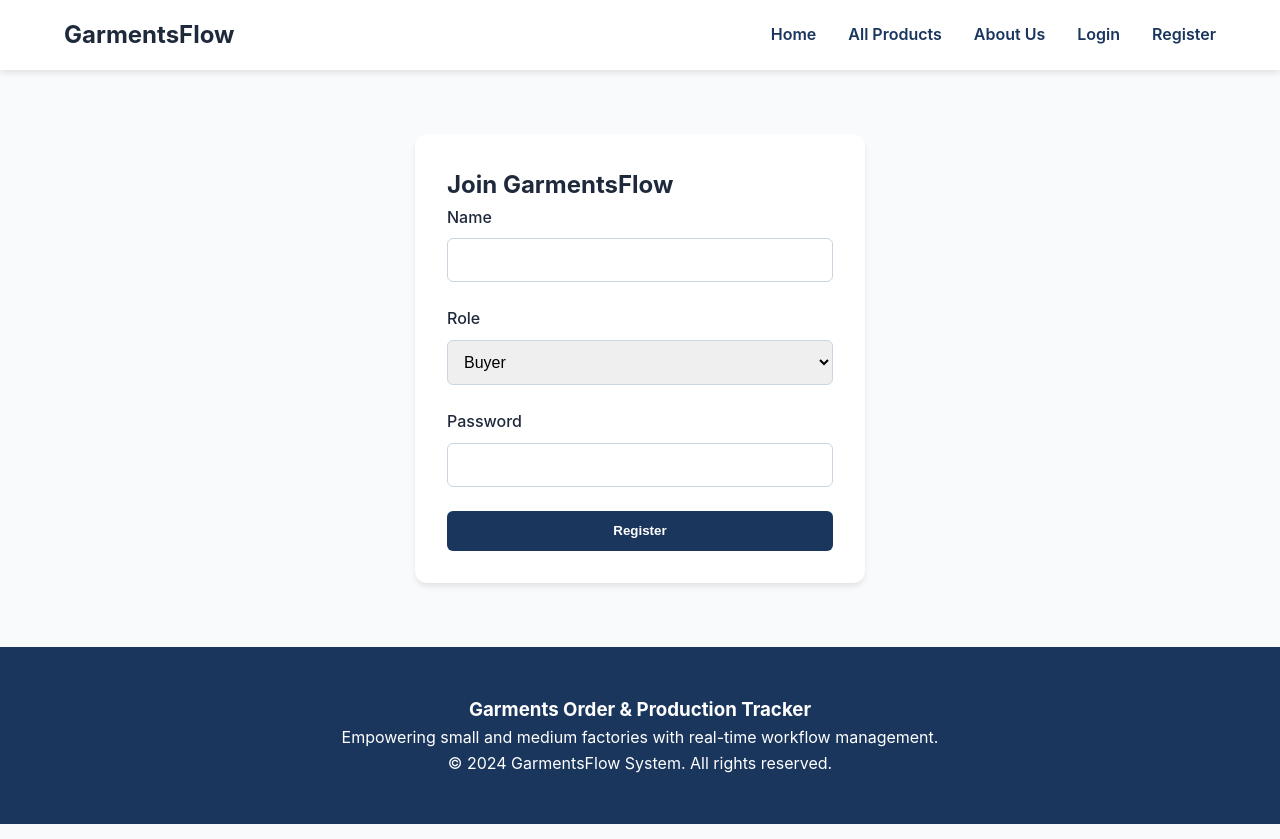
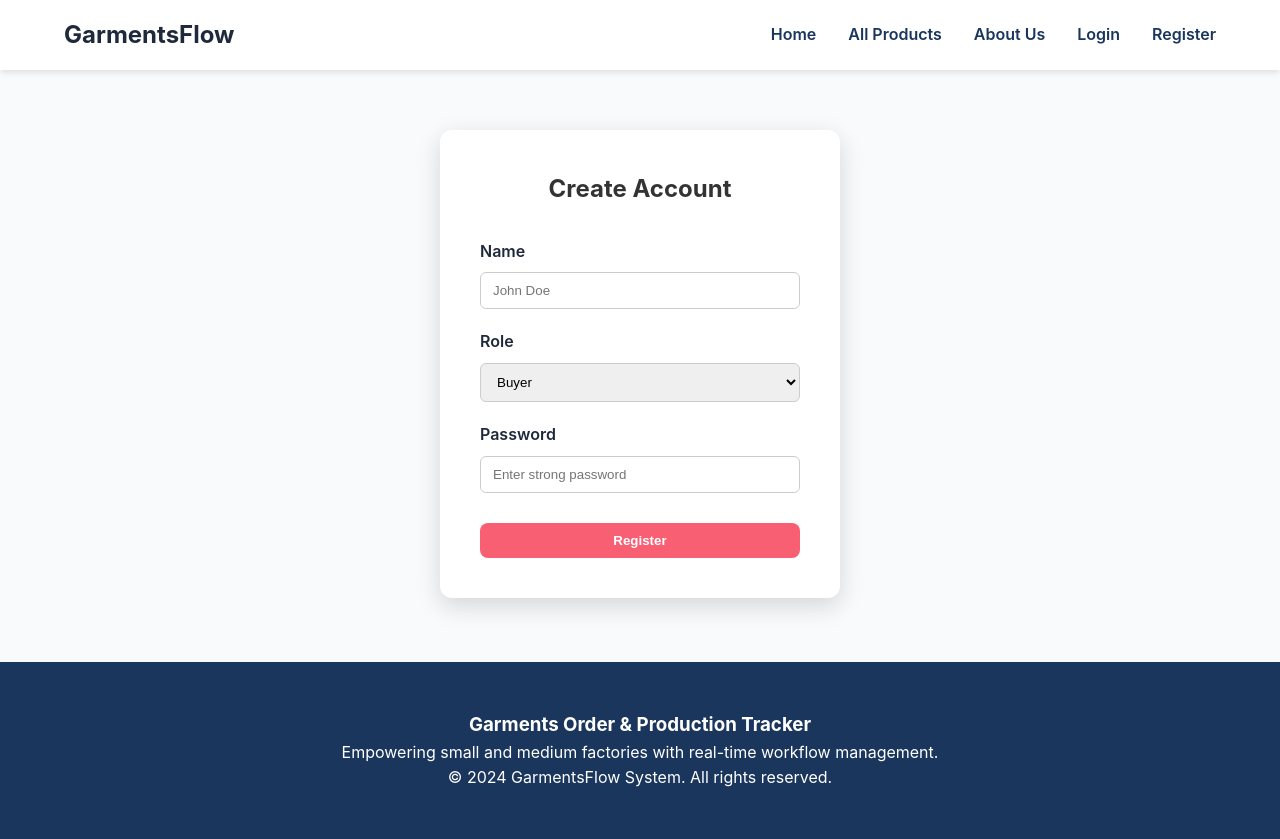
Before and after one commit to RojleenHaque/garments-tracker-client, a React (Create React App) app: page /register in a window 1280 px wide. Built offline with nearby package versions, Linux system fonts and the light colour scheme.

Commit message:
solve css issue for home

```diff
--- a/src/App.css
+++ b/src/App.css
@@ -20,13 +20,6 @@ body { font-family: 'Inter', sans-serif; background: var(--bg-light); color: var
 
 .footer { background: var(--primary); color: var(--white); padding: 3rem 5%; margin-top: 4rem; text-align: center; }
 
-/* Forms (Login/Register) */
-.auth-container { max-width: 450px; margin: 4rem auto; padding: 2rem; background: var(--white); border-radius: 12px; box-shadow: var(--shadow); }
-.form-group { margin-bottom: 1.5rem; }
-.form-group label { display: block; margin-bottom: 0.5rem; font-weight: 500; }
-.form-control { width: 100%; padding: 0.75rem; border: 1px solid #cbd5e1; border-radius: 6px; font-size: 1rem; }
-.btn-primary { width: 100%; padding: 0.8rem; background: var(--primary); color: white; border: none; border-radius: 6px; cursor: pointer; font-weight: 600; transition: 0.3s; }
-.btn-primary:hover { background: var(--accent); }
 
 /* Product Grid */
 .product-grid { display: grid; grid-template-columns: repeat(auto-fill, minmax(300px, 1fr)); gap: 2rem; padding: 2rem 5%; }
@@ -59,3 +52,245 @@ td { padding: 1rem; border-top: 1px solid #e2e8f0; }
 
 .btn-approve { background: #28a745; color: white; border: none; padding: 5px 10px; border-radius: 4px; cursor: pointer; }
 .btn-reject { background: #dc3545; color: white; border: none; padding: 5px 10px; border-radius: 4px; cursor: pointer; margin-left: 5px; }
+
+
+/* home */
+.home-container {
+  font-family: 'Poppins', sans-serif;
+  color: #333;
+}
+
+.hero {
+  background: linear-gradient(135deg, #f8b500, #f85f73);
+  padding: 100px 20px;
+  text-align: center;
+  color: #fff;
+}
+
+.hero h1 {
+  font-size: 3rem;
+  margin-bottom: 20px;
+}
+
+.hero p {
+  font-size: 1.2rem;
+  margin-bottom: 30px;
+}
+
+.cta-btn {
+  padding: 12px 30px;
+  font-size: 1rem;
+  color: #fff;
+  background-color: #333;
+  border: none;
+  border-radius: 8px;
+  cursor: pointer;
+  transition: 0.3s ease;
+}
+
+.cta-btn:hover {
+  background-color: #555;
+}
+
+.our-products {
+  padding: 60px 20px;
+  text-align: center;
+}
+
+.our-products h2 {
+  font-size: 2rem;
+  margin-bottom: 40px;
+}
+
+.product-grid {
+  display: grid;
+  grid-template-columns: repeat(auto-fit, minmax(250px, 1fr));
+  gap: 20px;
+}
+
+/* register */
+.auth-container {
+  max-width: 400px;
+  margin: 60px auto;
+  padding: 40px;
+  background-color: #fff;
+  border-radius: 12px;
+  box-shadow: 0 8px 25px rgba(0,0,0,0.15);
+  text-align: center;
+}
+
+.auth-container h2 {
+  margin-bottom: 30px;
+  color: #333;
+}
+
+.form-group {
+  margin-bottom: 20px;
+  text-align: left;
+}
+
+.form-group label {
+  display: block;
+  margin-bottom: 8px;
+  font-weight: 600;
+}
+
+.form-group input,
+.form-group select {
+  width: 100%;
+  padding: 10px 12px;
+  border: 1px solid #ccc;
+  border-radius: 6px;
+}
+
+.btn-primary {
+  width: 100%;
+  padding: 12px;
+  background-color: #f85f73;
+  color: #fff;
+  font-weight: bold;
+  border: none;
+  border-radius: 8px;
+  cursor: pointer;
+  transition: 0.3s ease;
+}
+
+.btn-primary:hover {
+  background-color: #f83c5b;
+}
+
+.error {
+  color: red;
+  font-size: 0.85rem;
+}
+
+
+/* products */
+.page-container {
+  max-width: 1200px;
+  margin: 40px auto;
+  padding: 0 20px;
+}
+
+.page-container h2 {
+  text-align: center;
+  margin-bottom: 40px;
+  font-size: 2rem;
+  color: #333;
+}
+
+.grid {
+  display: grid;
+  grid-template-columns: repeat(auto-fit, minmax(280px, 1fr));
+  gap: 30px;
+}
+
+.product-card {
+  background: #fff;
+  border-radius: 12px;
+  overflow: hidden;
+  box-shadow: 0 8px 20px rgba(0,0,0,0.1);
+  transition: transform 0.3s ease;
+}
+
+.product-card:hover {
+  transform: translateY(-5px);
+}
+
+.product-card img {
+  width: 100%;
+  height: 200px;
+  object-fit: cover;
+}
+
+.card-body {
+  padding: 15px;
+}
+
+.card-body h4 {
+  font-size: 1.2rem;
+  margin-bottom: 10px;
+}
+
+.btn-primary {
+  margin-top: 10px;
+  padding: 10px;
+  width: 100%;
+  background-color: #f85f73;
+  color: #fff;
+  font-weight: bold;
+  border: none;
+  border-radius: 8px;
+  cursor: pointer;
+}
+
+.btn-primary:hover {
+  background-color: #f83c5b;
+}
+
+/* product detail */
+.details-container {
+  max-width: 1000px;
+  margin: 60px auto;
+  display: flex;
+  flex-wrap: wrap;
+  gap: 40px;
+  padding: 0 20px;
+}
+
+.details-image {
+  flex: 1 1 400px;
+  border-radius: 12px;
+  object-fit: cover;
+  max-height: 500px;
+}
+
+.details-info {
+  flex: 1 1 400px;
+}
+
+.details-info h1 {
+  font-size: 2rem;
+  margin-bottom: 20px;
+}
+
+.details-info p {
+  margin-bottom: 15px;
+  font-size: 1rem;
+  line-height: 1.5;
+}
+
+/* not found */
+.notfound-container {
+  height: 80vh;
+  display: flex;
+  flex-direction: column;
+  justify-content: center;
+  align-items: center;
+  text-align: center;
+  font-family: 'Poppins', sans-serif;
+}
+
+.notfound-container h1 {
+  font-size: 6rem;
+  color: #f85f73;
+  margin-bottom: 20px;
+}
+
+.notfound-container p {
+  font-size: 1.2rem;
+  margin-bottom: 30px;
+}
+
+.notfound-container .btn-primary {
+  padding: 12px 30px;
+  font-size: 1rem;
+  background-color: #333;
+  color: #fff;
+  border-radius: 8px;
+  text-decoration: none;
+}
+
+.notfound-container .btn-primary:hover {
+  background-color: #555;
+}
--- a/src/pages/AllProducts.jsx
+++ b/src/pages/AllProducts.jsx
@@ -1,26 +1,23 @@
 import React from 'react';
 import { useNavigate } from 'react-router-dom';
+
 
 const AllProducts = ({ products }) => {
   const navigate = useNavigate();
 
   return (
     <div className="page-container">
-      <h2 style={{ textAlign: 'center', margin: '2rem 0' }}>All Products</h2>
-      {/* Requirement: 3-column grid layout  */}
-      <div className="grid grid-cols-1 md:grid-cols-2 lg:grid-cols-3 gap-6 p-4">
+      <h2>All Products</h2>
+      <div className="grid">
         {products?.map(product => (
-          <div key={product._id} className="product-card border p-4 rounded shadow">
-            <img className="w-full h-48 object-cover" src={product.image} alt={product.name} />
+          <div key={product._id} className="product-card">
+            <img src={product.image} alt={product.name} />
             <div className="card-body">
               <h4>{product.name}</h4>
               <p>Category: {product.category}</p>
               <p>Price: ${product.price}</p>
               <p>Available: {product.availableQuantity}</p>
-              <button
-                onClick={() => navigate(`/product/${product._id}`)}
-                className="btn-primary mt-4"
-              >
+              <button onClick={() => navigate(`/product/${product._id}`)} className="btn-primary">
                 View Details
               </button>
             </div>
@@ -31,5 +28,4 @@ const AllProducts = ({ products }) => {
   );
 };
 
-// CRITICAL FIX: Add this line
 export default AllProducts;
--- a/src/pages/NotFound.jsx
+++ b/src/pages/NotFound.jsx
@@ -1,4 +1,5 @@
-import { Link } from "react-router-dom";
+import { Link } from 'react-router-dom';
+import './NotFound.css';
 
 const NotFound = () => (
   <div className="notfound-container">
--- a/src/pages/Register.jsx
+++ b/src/pages/Register.jsx
@@ -1,11 +1,11 @@
 import { useForm } from 'react-hook-form';
 import Swal from 'sweetalert2';
+
 
 const Register = () => {
   const { register, handleSubmit, formState: { errors } } = useForm();
 
   const onSubmit = (data) => {
-    // Check password: 1 Upper, 1 Lower, 6+ length [cite: 76, 77]
     const passwordRegex = /^(?=.*[a-z])(?=.*[A-Z]).{6,}$/;
     if (!passwordRegex.test(data.password)) {
       Swal.fire('Error', 'Password must have 1 Uppercase, 1 Lowercase, and 6+ characters', 'error');
@@ -17,23 +17,27 @@ const Register = () => {
 
   return (
     <div className="auth-container">
-      <h2>Join GarmentsFlow</h2>
+      <h2>Create Account</h2>
       <form onSubmit={handleSubmit(onSubmit)}>
         <div className="form-group">
           <label>Name</label>
-          <input {...register("name", { required: true })} className="form-control" />
+          <input {...register("name", { required: true })} placeholder="John Doe" />
+          {errors.name && <span className="error">Name is required</span>}
         </div>
+
         <div className="form-group">
           <label>Role</label>
-          <select {...register("role")} className="form-control">
+          <select {...register("role")}>
             <option value="buyer">Buyer</option>
             <option value="manager">Manager</option>
           </select>
         </div>
+
         <div className="form-group">
           <label>Password</label>
-          <input type="password" {...register("password")} className="form-control" />
+          <input type="password" {...register("password")} placeholder="Enter strong password" />
         </div>
+
         <button type="submit" className="btn-primary">Register</button>
       </form>
     </div>
```
Also changed, not shown: src/pages/Home.jsx (+20 -6 lines), src/pages/Login.jsx (+35 -0 lines), src/pages/ProductDetails.jsx (+18 -11 lines).
